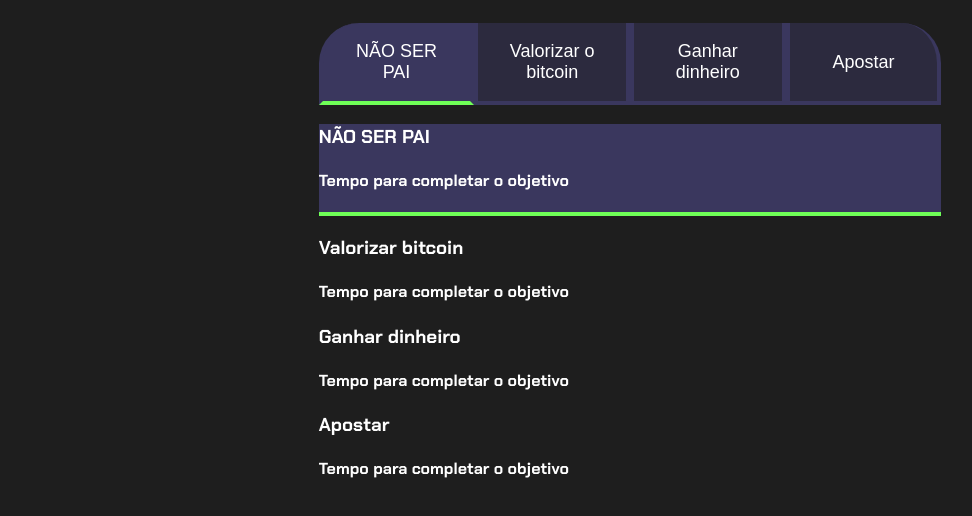
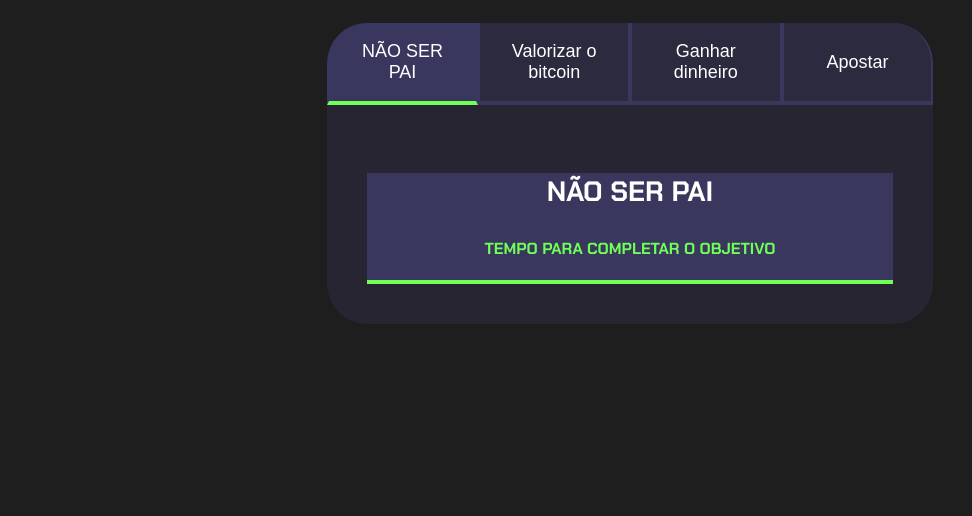
Before and after one commit to henriquelindaocareca/java-novi, a plain HTML site: page index.html in a window 1280 px wide. Shown: the part 80-596 px from the top of the page, without its empty margins (10-982 px from the left). Drawn offline with Linux system fonts and the light colour scheme.

Commit message:
Update style.css

```diff
--- a/style.css
+++ b/style.css
@@ -1,42 +1,124 @@
-@import url('https://fonts.googleapis.com/css2?family=Chakra+Petch:ital,wght@0,300;0,400;0,500;0,600;0,700;1,300;1,400;1,500;1,600;1,700&display=swap');
+@import url('https://fonts.googleapis.com/css2?family=Chakra+Petch:wght@400;700&display=swap');
 
-:root{
+:root {
     --cor-de-fundo: #1E1E1E;
     --verde: #6FFF57;
     --branco: #FFFFFF;
     --botao-ativo: #3A375E;
     --botao-inativo: rgba(58, 55, 94, 0.5);
-    --texto-fundo: rgba(58, 55, 94, 0,3);}
+    --texto-fundo: rgba(58, 55, 94, 0.3);
+}
 
 body {
     background-color: var(--cor-de-fundo);
     color: var(--branco);
-    font-family: 'Chakra Petch', sans-serif;}
+    font-family: 'Chakra Petch', sans-serif;
+}
 
-.ativo{
-    background-color: var(--botao-ativo);
-    border-bottom: 4px solid var(--verde);}
 
-.conteudo-principal{
+.conteudo-principal {
     display: flex;
     flex-direction: column;
     justify-content: center;
     align-items: center;
     max-width: 1200px;
     width: 100%;
-    margin: 0 auto;}
+    margin: 0 auto;
+}
 
-.titulo-principal{
+.titulo-principal {
     text-align: left;
     width: 100%;
-    font-size: 32px;}
+    font-size: 32px;
+}
 
-.titulo-principal span{
+.titulo-principal span {
     color: var(--verde);
 }
 
-.botao{
-    font-family: "Chakra-Petch", sans-serif;
+.botao {
+    font-family: "Crakra Petch", sans-serif;
+    background-color: var(--botao-inativo);
+    color: var(--branco);
+    display: flex;
+    justify-content: center;
+    padding: 1em;
+    font-size: 18px;
+    align-items: center;
+    width: 100%;
+    border-bottom: 4px solid var(--botao-ativo);
+    border-left: 2px solid var(--botao-ativo);
+    border-right: 2px solid var(--botao-ativo);
+    border-top: none;
+}
+
+.botao:first-child {
+    border-radius: 40px 40px 0 0;
+}
+
+.botoes {
+    display: block;
+}
+
+.ativo {
+
+    background-color: var(--botao-ativo);
+    border-bottom: 4px solid var(--verde);
+}
+
+.abas-textos{
+    background-color: var(--texto-fundo);
+    padding: 40px;
+    border-radius: 0 0 40px 40px;
+}
+.aba-conteudo.ativo{
+    display:block;
+}
+
+.aba-conteudo{
+    display: none;
+}
+
+.aba-conteudo-titulo-principal{
+    font-size: 28px;
+    text-align: center;
+}
+.aba-conteudo-titulo-secundario{
+    text-align: center;
+    color: var(--verde);
+    text-transform: uppercase;
+}
+
+.contador{
+    display: flex;
+    justify-content: center;
+    flex-wrap: wrap;
+}
+
+.contador-digito{
+    padding: 0 16px;
+    text-align: center;
+    min-width: 100px;
+}
+
+.contador-digito-numero{
+    font-size: 80px;
+    margin: 0px;
+}
+
+@media screen and (min-width: 768px) {
+    .botoes {
+        display: flex;
+    }
+
+    .botao:first-child {
+        border-radius: 40px 0 0 0;
+    }
+
+    .botao:last-child {
+        border-radius: 0 40px 0 0;
+    }
+}: "Chakra-Petch", sans-serif;
     background-color: var(--botao-inativo);
     color: var(--branco);
     display: flex;
```
